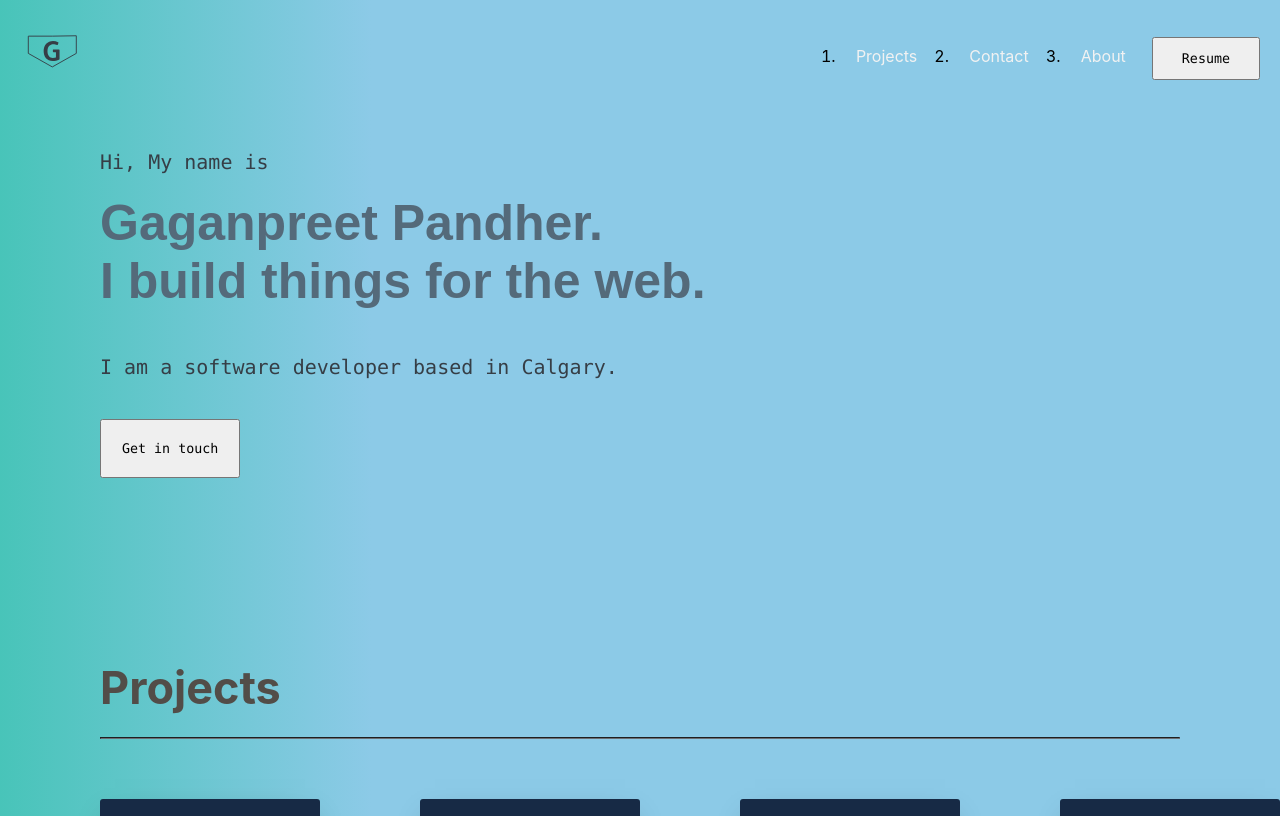
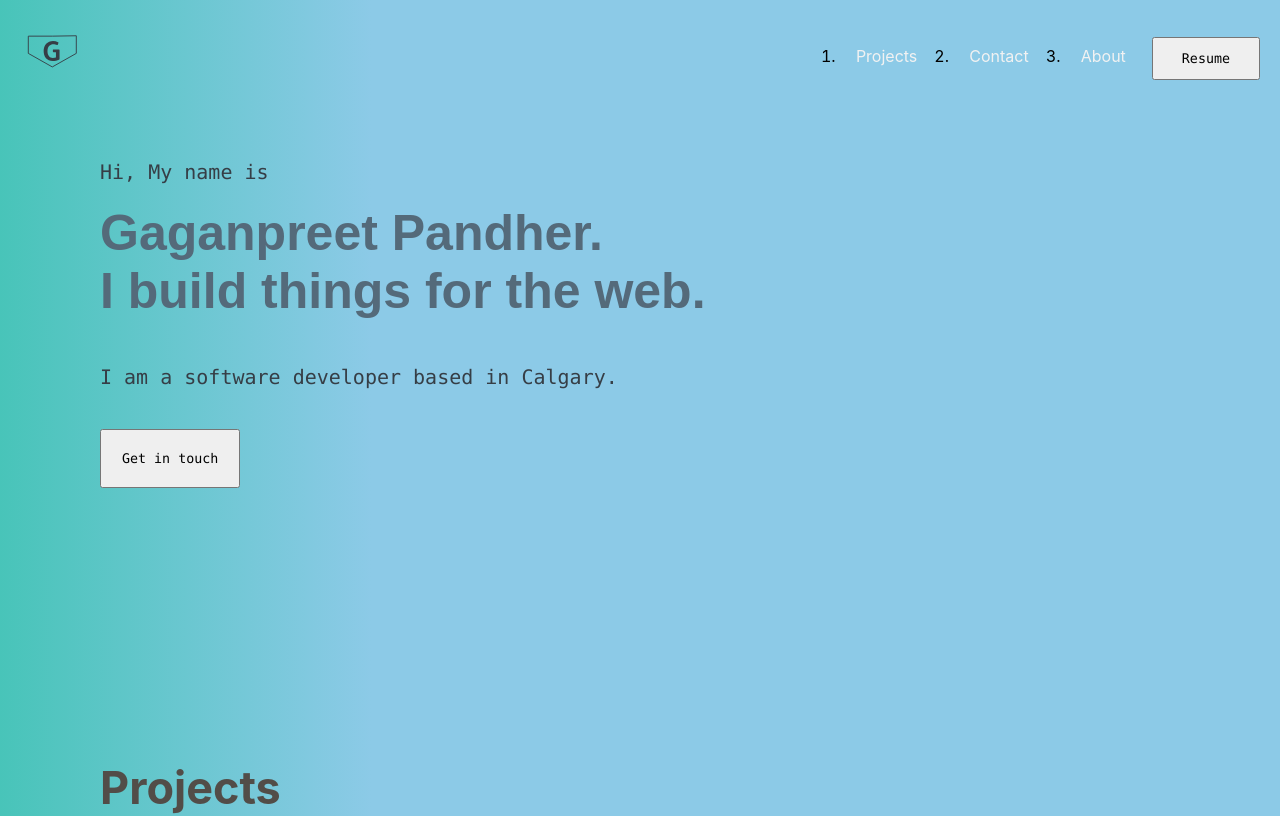
Before and after one commit to Gaganpandher52/personal-website, a React (Create React App) app in the folder client/: page / in a window 1280 px wide. Shown: the top 816 px of the page. Built offline with nearby package versions, Linux system fonts and the light colour scheme.

Commit message:
fixed main header top padding

```diff
--- a/client/src/components/mainheader/mainHeader.css
+++ b/client/src/components/mainheader/mainHeader.css
@@ -7,7 +7,7 @@
 .name {
   font-family: "SF Mono", "Fira Code", "Fira Mono", "Roboto Mono", "Lucida Console", Monaco, monospace;
   margin-top: 0;
-  padding-top: 150px;
+  padding-top: 60px;
   padding-left: 100px;
   font-size: 20px;
   color: rgb(54, 62, 70);
--- a/client/src/components/navbar/navbar.css
+++ b/client/src/components/navbar/navbar.css
@@ -1,7 +1,7 @@
 .main-container{
   background-color: clear;
   overflow: hidden;
-  position: fixed;
+  /* position: fixed; */
   width: 100%;
   height: 100px;
   top:0;
```
